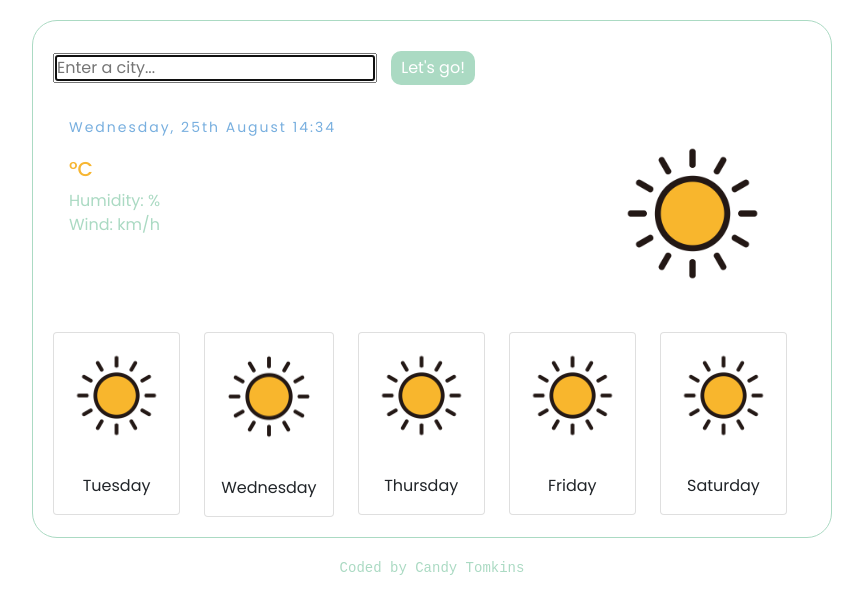
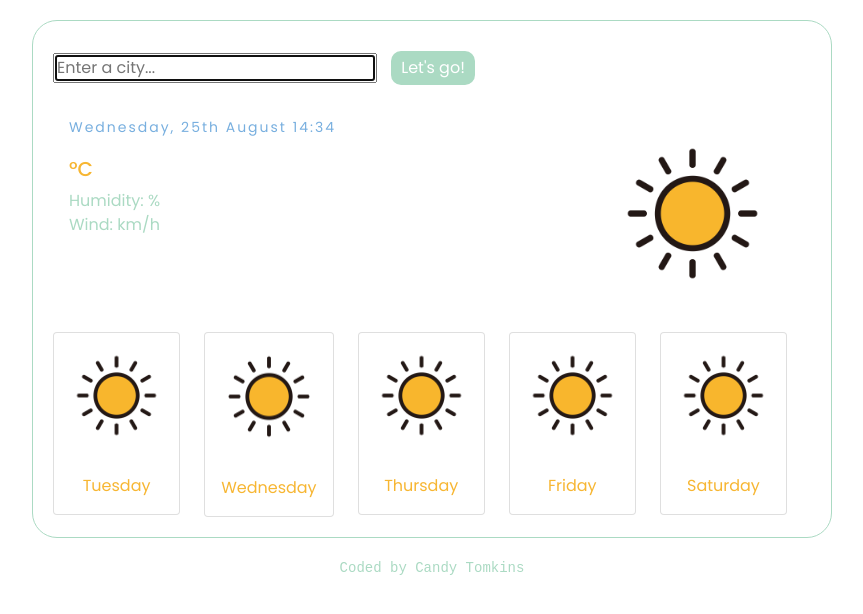
Before and after one commit to CandiceTomkins/my-weather-app, a plain HTML site: page index.html in a window 1280 px wide. Shown: the whole page, without its empty margins (208-1071 px from the left). Drawn offline with nearby package versions, Linux system fonts and the light colour scheme; no server answers.

Commit message:
Update styles.css

```diff
--- a/styles.css
+++ b/styles.css
@@ -67,6 +67,7 @@ button:hover {
 
 .weekly-info {
   text-align: center;
+  color: #f7b632;
 }
 
 .coded-by {
```
